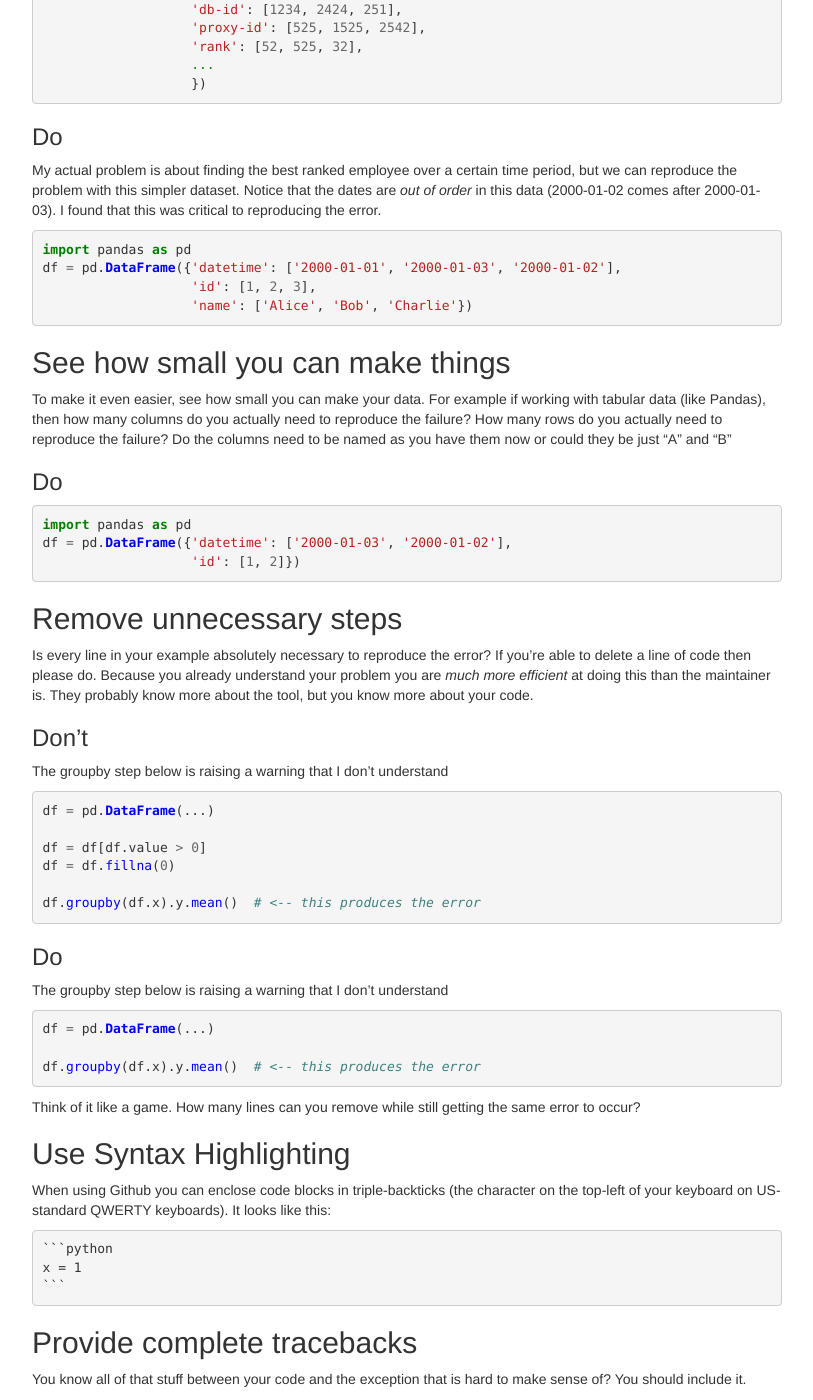
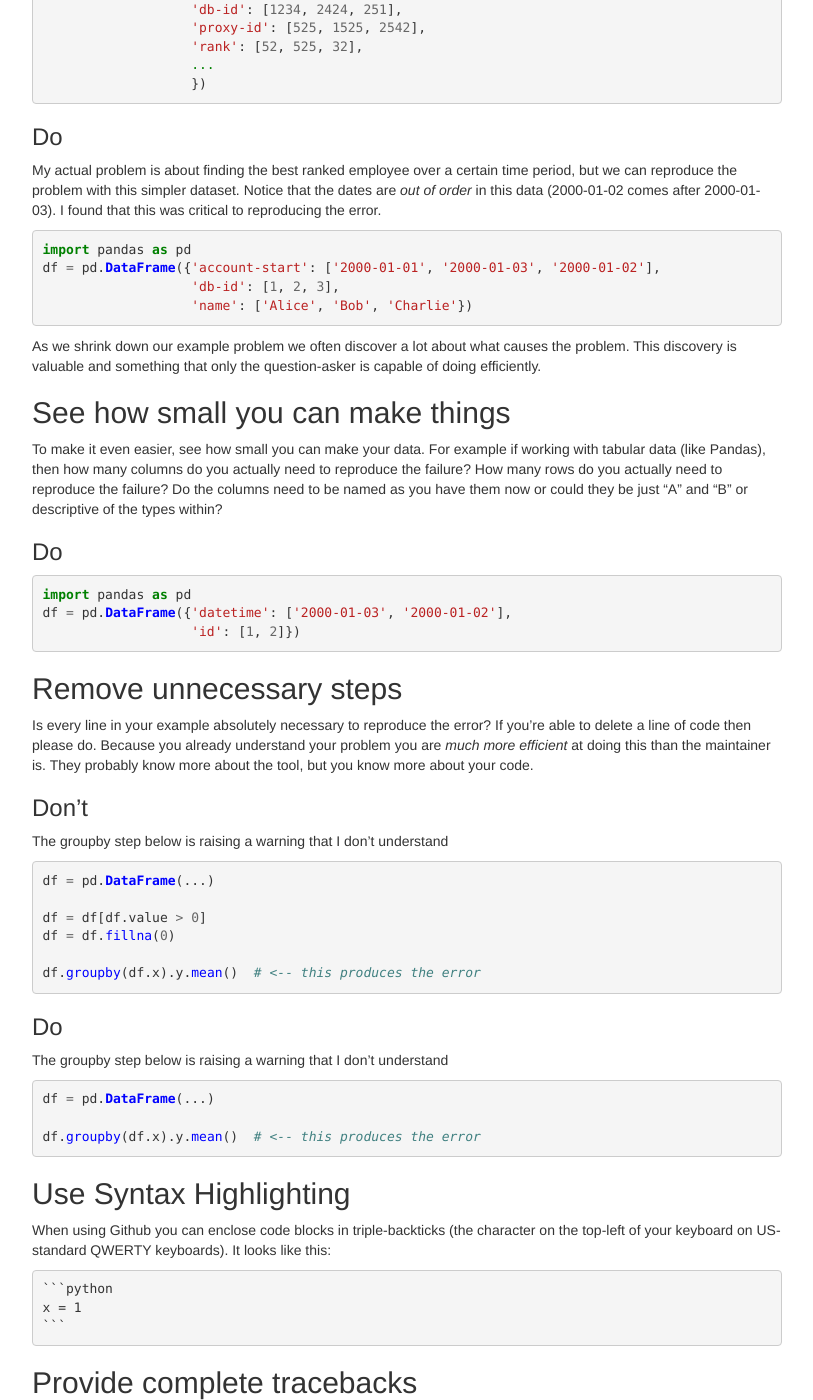
Before and after one commit to besyskymnbk/blog, a Jekyll site: the page built from _posts/work/2018-02-28-minimal-bug-reports.md, in a window 1280 px wide and 1400 px high, scrolled down 1791 px. Shown: the whole window, without its empty margins (233-1046 px from the left). Built offline with Jekyll 4.4.1, drawn with Linux system fonts in a browser that asks for light colours; comment, search, counter and statistics services are not loaded.

Commit message:
minor edits

````diff
--- a/_posts/work/2018-02-28-minimal-bug-reports.md
+++ b/_posts/work/2018-02-28-minimal-bug-reports.md
@@ -117,10 +117,14 @@ I found that this was critical to reproducing the error.
 
 ```python
 import pandas as pd
-df = pd.DataFrame({'datetime': ['2000-01-01', '2000-01-03', '2000-01-02'],
-                   'id': [1, 2, 3],
+df = pd.DataFrame({'account-start': ['2000-01-01', '2000-01-03', '2000-01-02'],
+                   'db-id': [1, 2, 3],
                    'name': ['Alice', 'Bob', 'Charlie'})
 ```
+
+As we shrink down our example problem we often discover a lot about what causes the problem.
+This discovery is valuable
+and something that only the question-asker is capable of doing efficiently.
 
 
 See how small you can make things
@@ -131,6 +135,7 @@ For example if working with tabular data (like Pandas),
 then how many columns do you actually need to reproduce the failure?
 How many rows do you actually need to reproduce the failure?
 Do the columns need to be named as you have them now or could they be just "A" and "B"
+or descriptive of the types within?
 
 
 ### Do
@@ -173,9 +178,6 @@ df = pd.DataFrame(...)
 
 df.groupby(df.x).y.mean()  # <-- this produces the error
 ```
-
-Think of it like a game.
-How many lines can you remove while still getting the same error to occur?
 
 
 Use Syntax Highlighting
````
